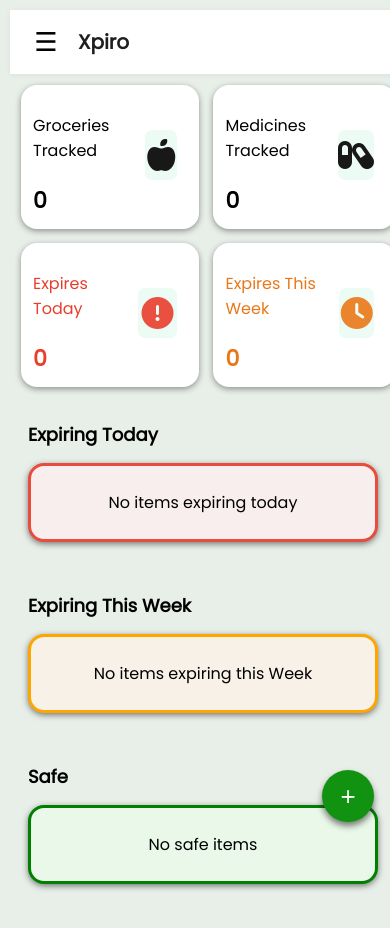
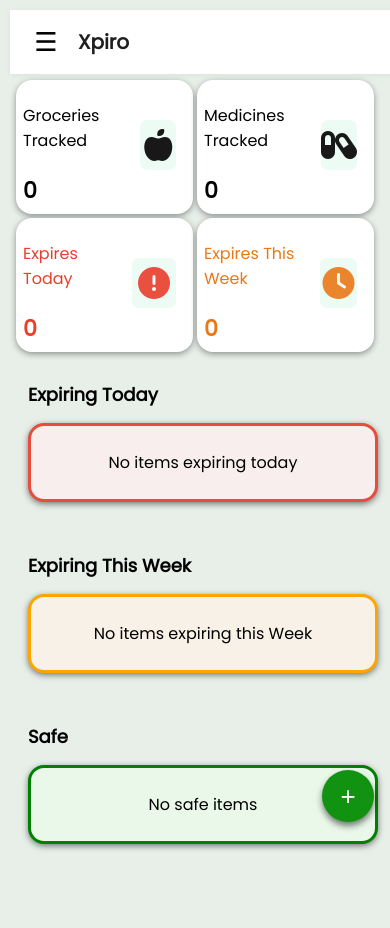
Before and after one commit to TadikondaMythri/Xpiro, a plain HTML site: page dashboard.html in a window 390 px wide. Shown: the top 928 px of the page. Drawn offline with Linux system fonts and the light colour scheme; no server answers; sample sign-in values are in the browser's storage.

Commit message:
Added latest frontend updates

```diff
--- a/dashboard_mobile.css
+++ b/dashboard_mobile.css
@@ -99,9 +99,10 @@
 }
 
 .card {
-    padding: 12px;
+    padding: 7px;
+    margin: 0px;
+    gap: 4px;
     border-radius: 16px;
-    gap: 8px;
 }
 
 .card .count span {
```
